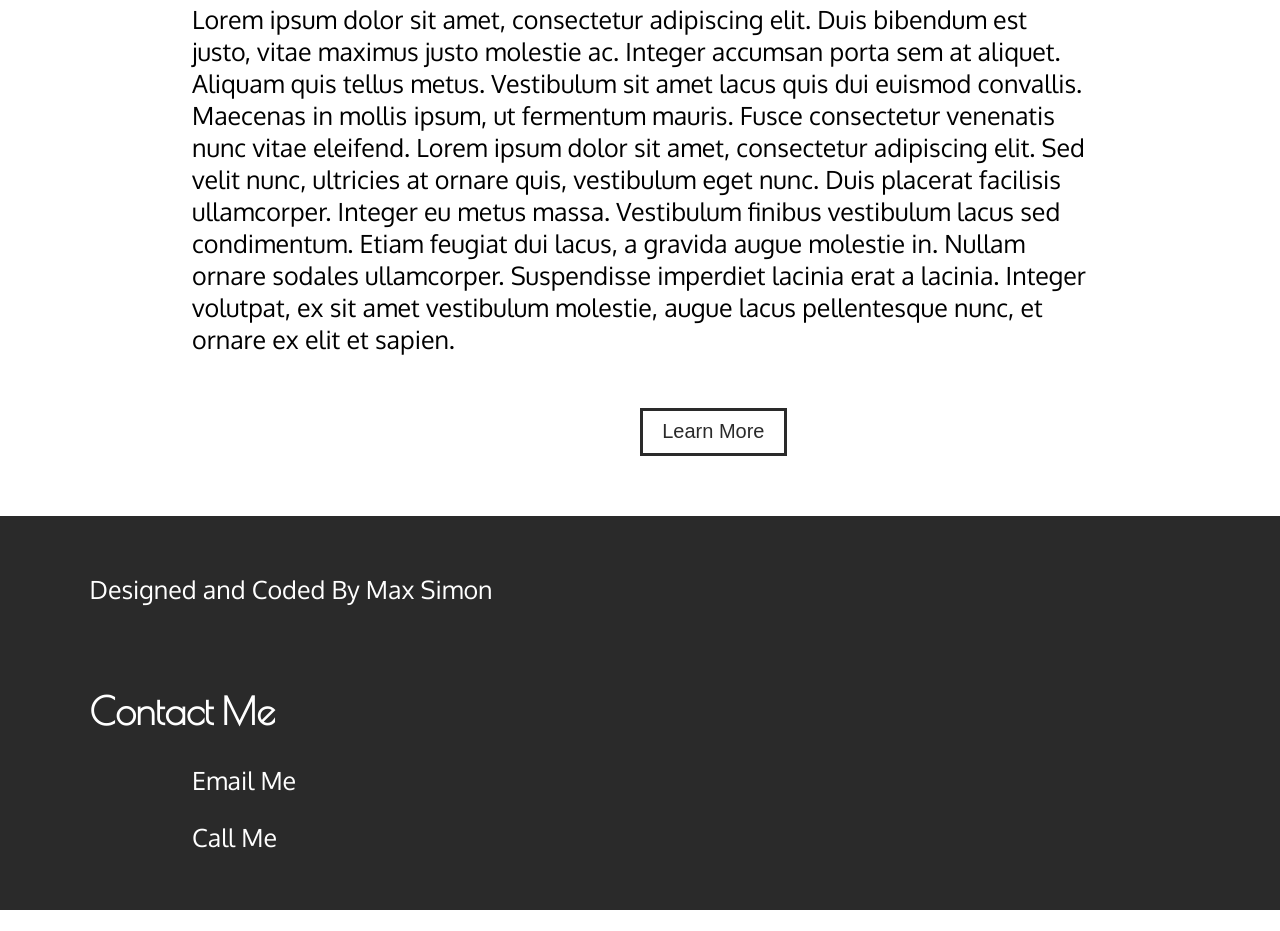
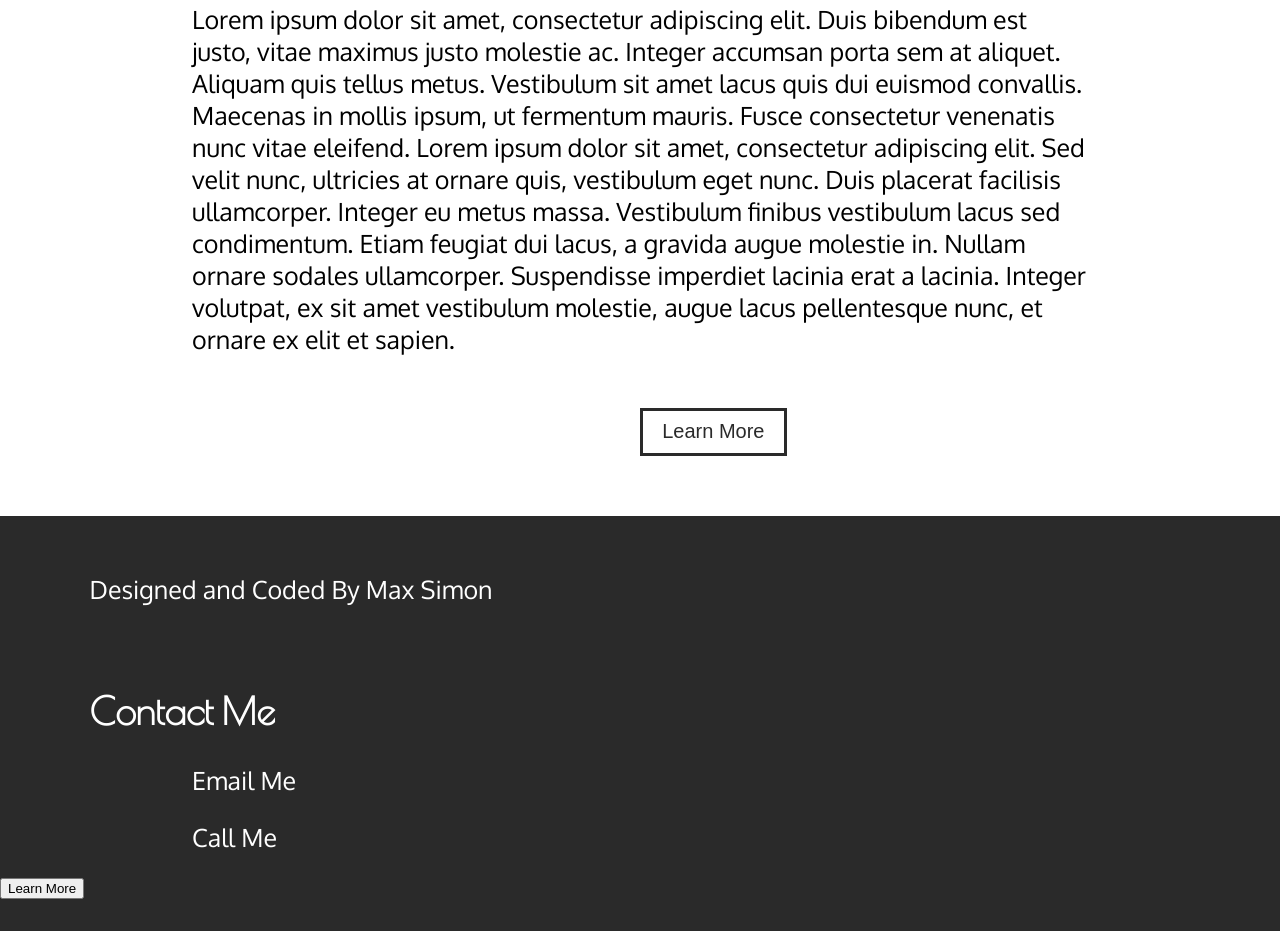
Before and after one commit to ProfoundDonut/maxsimon-portfolio, a plain HTML site: page index.html in a window 1280 px wide. Shown: the part 4339-5270 px from the top of the page. Before the commit the page ends 5249 px from the top, so only its background shows below. Drawn offline with nearby package versions, Linux system fonts and the light colour scheme.

Commit message:
V1.2.3
Added CNAME

Added "View Code" button to footer

```diff
--- a/index.html
+++ b/index.html
@@ -56,8 +56,7 @@
       <h2 id="content_sec-title">Contact Me</h2>
       <p>Email Me</p>
       <p>Call Me</p>
-      <center>
-      </center>
+      <a><button id="footer_buttons">Learn More</button></a>
     </div>
     <scirpt src="jQuery.js"></script>
       <script src="query.js"></script>
```
Also changed, not shown: 1 other file.
